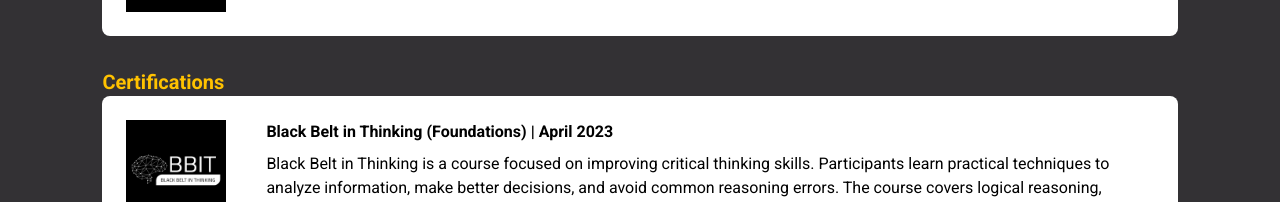
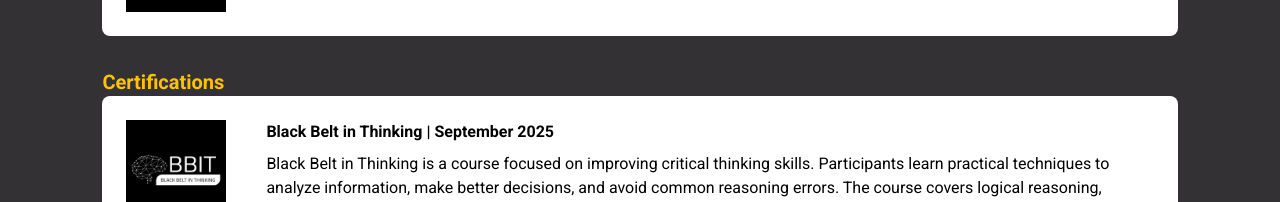
Before and after one commit to b-ward/Portfolio-Website-2024, a React (Vite) app: page /CV in a window 1280 px wide. Shown: the part 2100-2302 px from the top of the page. Built offline with nearby package versions, Linux system fonts and the light colour scheme.

Commit message:
fix(04): update Black Belt in Thinking certification date to September 2025

```diff
--- a/src/components/CV/cv.jsx
+++ b/src/components/CV/cv.jsx
@@ -61,7 +61,7 @@ const CV = () => (
       <h3 className="text-accent text-xl font-bold mt-5">Certifications</h3>
       <SharedCard
         imageSrc="/CV/BBIT.jpg"
-        cardTitle="Black Belt in Thinking (Foundations) | April 2023"
+        cardTitle="Black Belt in Thinking | September 2025"
         cardBody="Black Belt in Thinking is a course focused on improving critical thinking skills. Participants learn practical techniques to analyze information, make better decisions, and avoid common reasoning errors. The course covers logical reasoning, problem-solving, and creativity, helping individuals navigate challenges effectively."
       />
       <SharedCard
```
